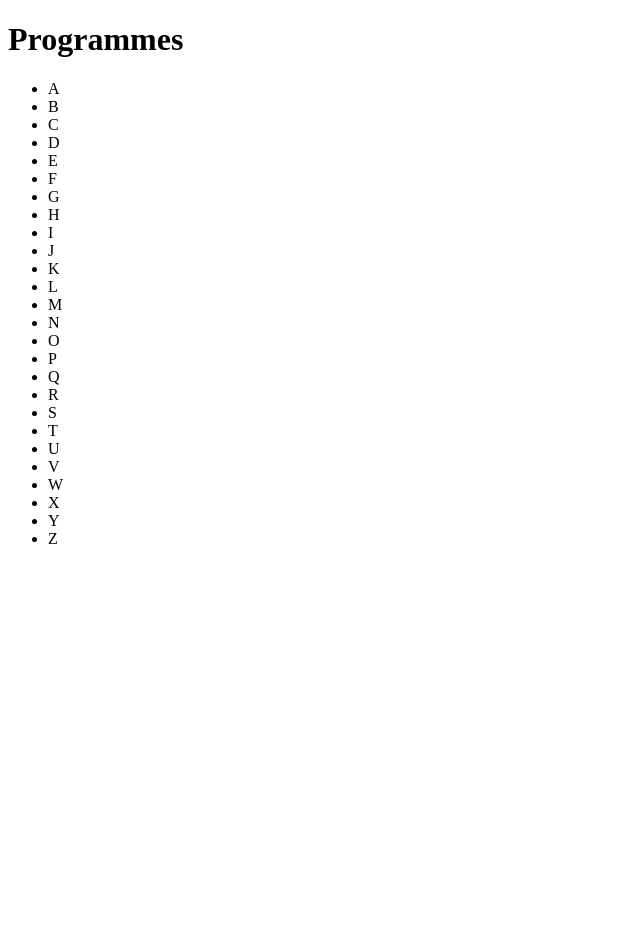
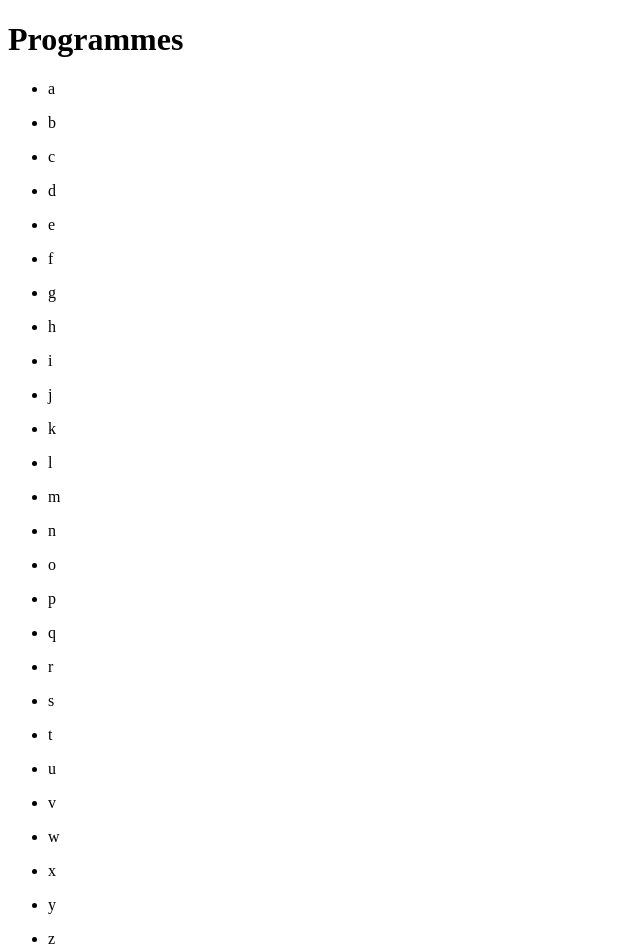
Before and after one commit to junyuanxue/programmeListings, a website: page public/index.html in a window 1280 px wide. Shown: the whole page, without its empty margins (0-640 px from the left). Before the commit the page ends 800 px from the top, so only its background shows below. Drawn offline with nearby package versions, Linux system fonts and the light colour scheme.

Commit message:
moved letters to controller. added test for getting a list of programme

```diff
--- a/public/index.html
+++ b/public/index.html
@@ -11,33 +11,8 @@
   <body>
     <h1>Programmes</h1>
     <div ng-controller="ProgrammeController as ctrl">
-      <ul id="a-to-z">
-        <li>A</li>
-        <li>B</li>
-        <li>C</li>
-        <li>D</li>
-        <li>E</li>
-        <li>F</li>
-        <li>G</li>
-        <li>H</li>
-        <li>I</li>
-        <li>J</li>
-        <li>K</li>
-        <li>L</li>
-        <li>M</li>
-        <li>N</li>
-        <li>O</li>
-        <li>P</li>
-        <li>Q</li>
-        <li>R</li>
-        <li>S</li>
-        <li>T</li>
-        <li>U</li>
-        <li>V</li>
-        <li>W</li>
-        <li>X</li>
-        <li>Y</li>
-        <li>Z</li>
+      <ul id="a-to-z" ng-repeat="letter in ctrl.letters">
+        <li ng-click="ctrl.getProgrammes(letter)">{{ letter }}</li>
       </ul>
     </div>
 
--- a/public/js/controllers/programmeController.js
+++ b/public/js/controllers/programmeController.js
@@ -6,6 +6,17 @@ ProgrammeController.$inject = [];
 
 function ProgrammeController() {
   var vm = this;
+  vm.letters = [
+    'a', 'b', 'c', 'd', 'e', 'f',
+    'g', 'h', 'i', 'j', 'k', 'l',
+    'm', 'n', 'o', 'p', 'q', 'r',
+    's', 't', 'u', 'v', 'w', 'x',
+    'y', 'z'
+  ];
   vm.programmes = [];
 
+  vm.getProgrammes = function (letter) {
+
+  }
+
 }
```
Also changed, not shown: test/e2e/programmeListingsFeatures.js (+2 -2 lines), test/unit/ProgrammeController.spec.js (+18 -1 lines).
